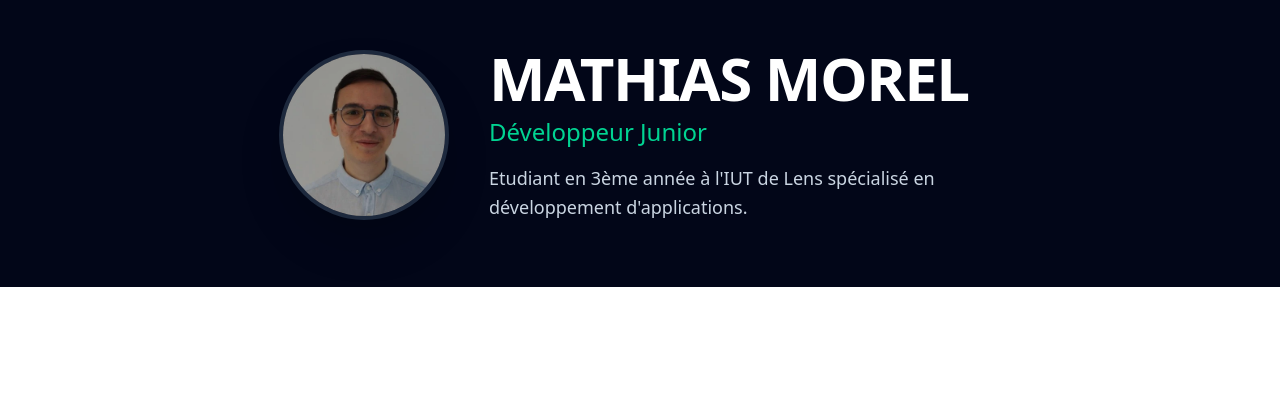
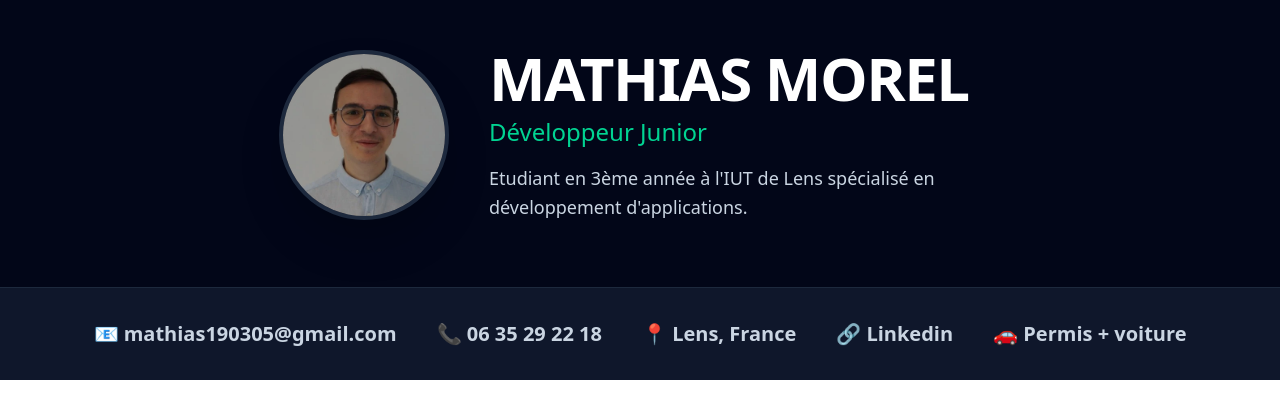
Before and after one commit to Mathias92-cmd/morel-mathias.github.io, a Next.js app: page / in a window 1280 px wide. Shown: the top 418 px of the page. Built offline with nearby package versions, Linux system fonts and the light colour scheme.

Commit message:
Fixes #2 - Mise en place de la Contact Bar (mes informations comme mon email , num tel etc)

```diff
--- /dev/null
+++ b/app/components/ContactBar.tsx
@@ -0,0 +1,35 @@
+import Link from "next/link";
+
+export default function ContactBar() {
+  return (
+    <div className="flex flex-wrap justify-center gap-6 md:gap-10 px-4 py-8 bg-slate-900 border-t border-slate-800">
+      <div className="text-center text-slate-300 hover:text-emerald-400 transition-colors">
+        <span className="block text-lg md:text-xl font-bold">
+          📧 mathias190305@gmail.com
+        </span>
+      </div>
+      <div className="text-center text-slate-300 hover:text-emerald-400 transition-colors">
+        <span className="block text-lg md:text-xl font-bold">
+          📞 06 35 29 22 18
+        </span>
+      </div>
+      <div className="text-center text-slate-300 hover:text-emerald-400 transition-colors">
+        <span className="block text-lg md:text-xl font-bold">
+          📍 Lens, France
+        </span>
+      </div>
+      <div className="text-center text-slate-300 hover:text-emerald-400 transition-colors">
+        <Link href="https://www.linkedin.com/in/mathias-morel/" target="_blank">
+          <span className="block text-lg md:text-xl font-bold">
+            🔗 Linkedin
+          </span>
+        </Link>
+      </div>
+      <div className="text-center text-slate-300 hover:text-emerald-400 transition-colors">
+        <span className="block text-lg md:text-xl font-bold">
+          🚗 Permis + voiture
+        </span>
+      </div>
+    </div>
+  );
+}
--- a/app/components/Header.tsx
+++ b/app/components/Header.tsx
@@ -4,7 +4,7 @@ import photoProfil from "../../public/images/Photo_Mathias.webp";
 
 export default function Header() {
   return (
-    <section className="relative bg-slate-950 px-6 py-12 mb-4">
+    <section className="relative bg-slate-950 px-6 py-12">
       <div className="relative z-10 max-w-4xl mx-auto">
         <div className="mb-4 flex flex-col md:flex-row items-center justify-center gap-6 md:gap-10">
           <div className="shrink-0">
--- a/app/page.tsx
+++ b/app/page.tsx
@@ -1,9 +1,11 @@
 import Header from "./components/Header";
+import ContactBar from "./components/ContactBar";
 
 export default function Page() {
   return (
     <div>
       <Header />
+      <ContactBar />
     </div>
   );
 }
```
Also changed, not shown: public/images/Photo_Mathias.jpg (added).
